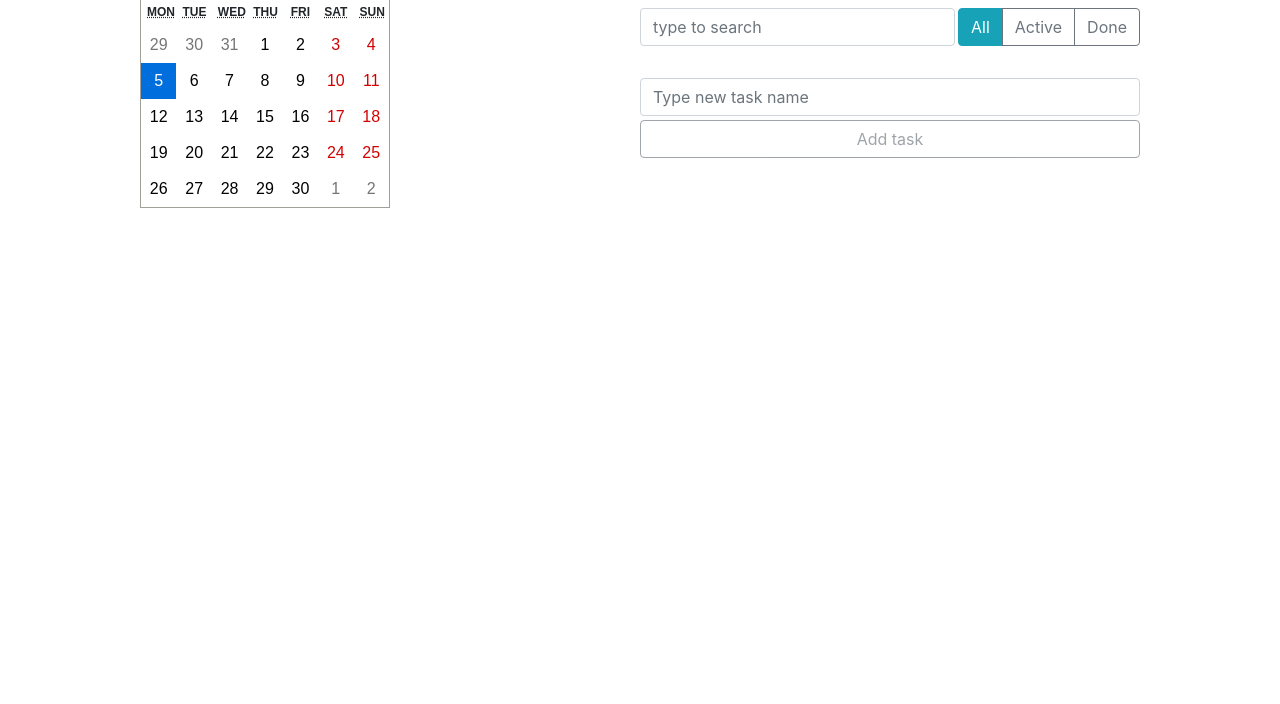
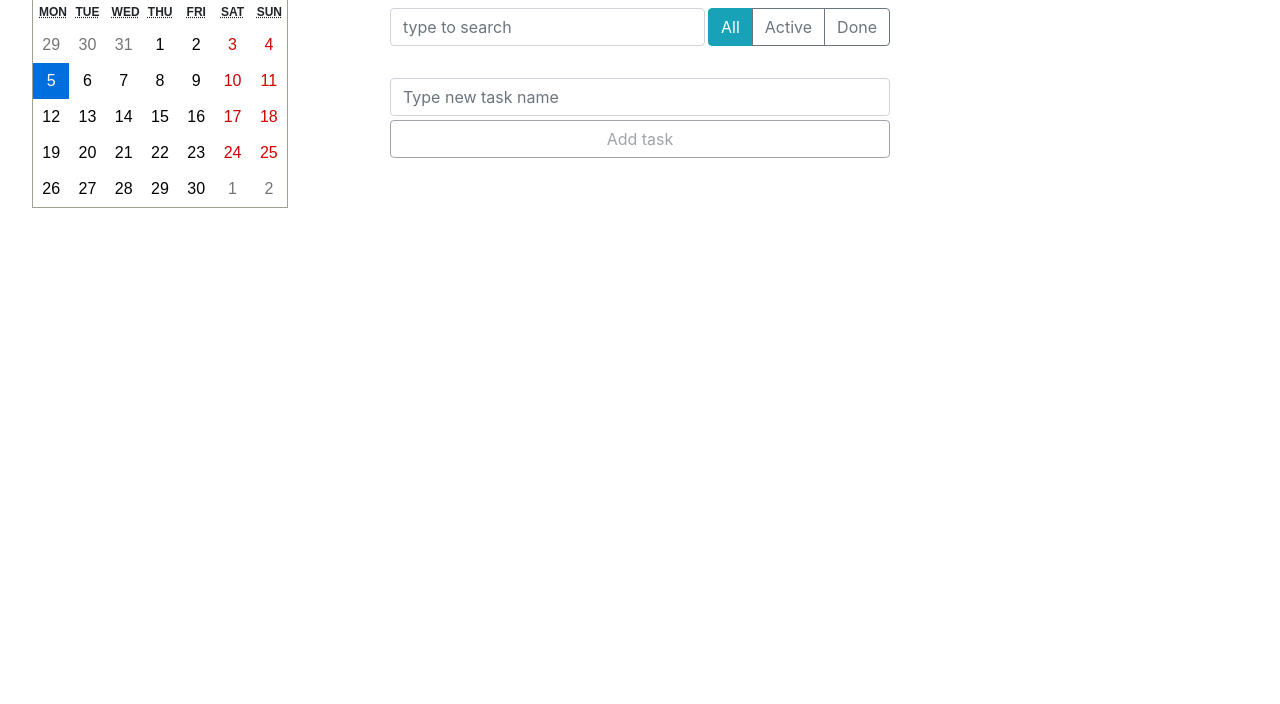
Before and after one commit to Akkey2k/task-tracker, a React app: page / in a window 1280 px wide. Shown: the part 96-800 px from the top of the page. Built offline with nearby package versions, Linux system fonts and the light colour scheme.

Commit message:
fix styles

```diff
--- a/src/components/app-calendar/app-calendar.css
+++ b/src/components/app-calendar/app-calendar.css
@@ -1,3 +1,6 @@
 .app-calendar{
     width: 20%;
+    position: fixed;
+    top: 2rem;
+    left: 2rem;
 }
--- a/src/components/app/app.css
+++ b/src/components/app/app.css
@@ -2,7 +2,7 @@
     width: 100%;
     display: flex;
     flex-direction: row;
-    justify-content: space-around;
+    justify-content: center;
 
     margin-top: 2rem;
 }
```
